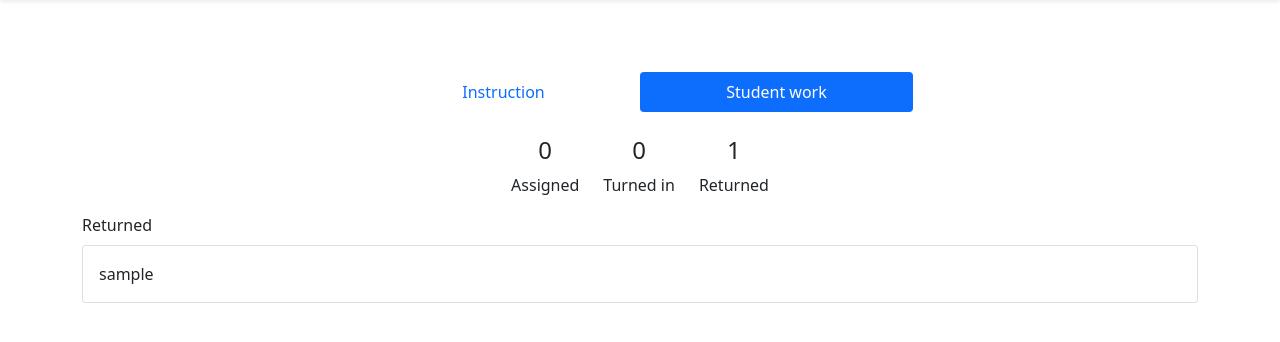
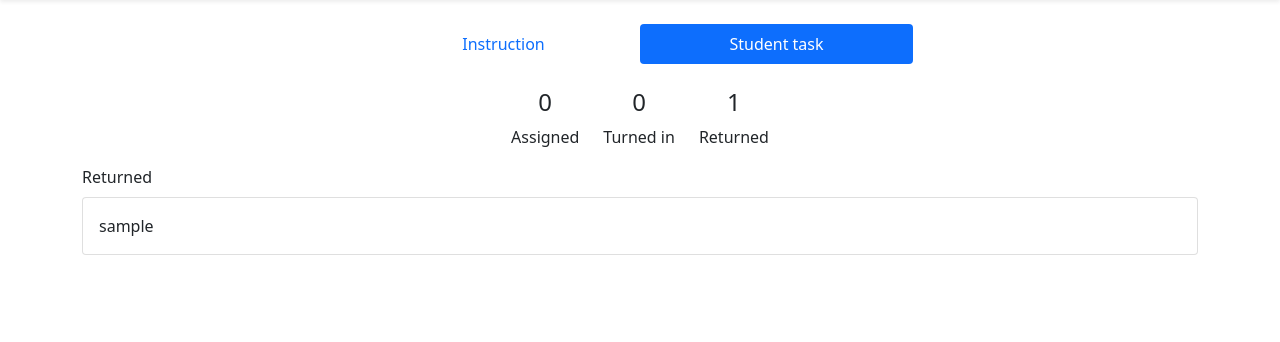
Before and after one commit to purwasadr/capstone, a Django app: page /1/tasks/1/submission in a window 1280 px wide. Shown: the part 56-398 px from the top of the page. Run offline with Django 4.2, Linux system fonts and the light colour scheme; a user stored in the database is signed in; tables that the repository leaves empty hold one stand-in row (values such as "Sample post"); parts of the project's set-up code (start-up, migrations or seed data) failed here and were passed over.

Commit message:
Remove .mt-5 in  nav and change inner value submission

```diff
--- a/classroom/templates/classroom/nav-task.html
+++ b/classroom/templates/classroom/nav-task.html
@@ -1,11 +1,11 @@
 <div class="row justify-content-center">
     <div class="col-md-6">
-        <ul class="nav nav-pills nav-justified mt-5 mb-4">
+        <ul class="nav nav-pills nav-justified mb-4">
             <li class="nav-item">
                 <a class="nav-link {% if page_name == 'instruction' %}active{% endif %} " aria-current="page" href="{% url 'task-detail' clas.id task.id %}">Instruction</a>
             </li>
             <li class="nav-item">
-                <a class="nav-link {% if page_name == 'submission' %}active{% endif %}" href="{% url 'task-submission' clas.id task.id %}">Student work</a>
+                <a class="nav-link {% if page_name == 'submission' %}active{% endif %}" href="{% url 'task-submission' clas.id task.id %}">Student task</a>
             </li>
         </ul>
     </div>
```
